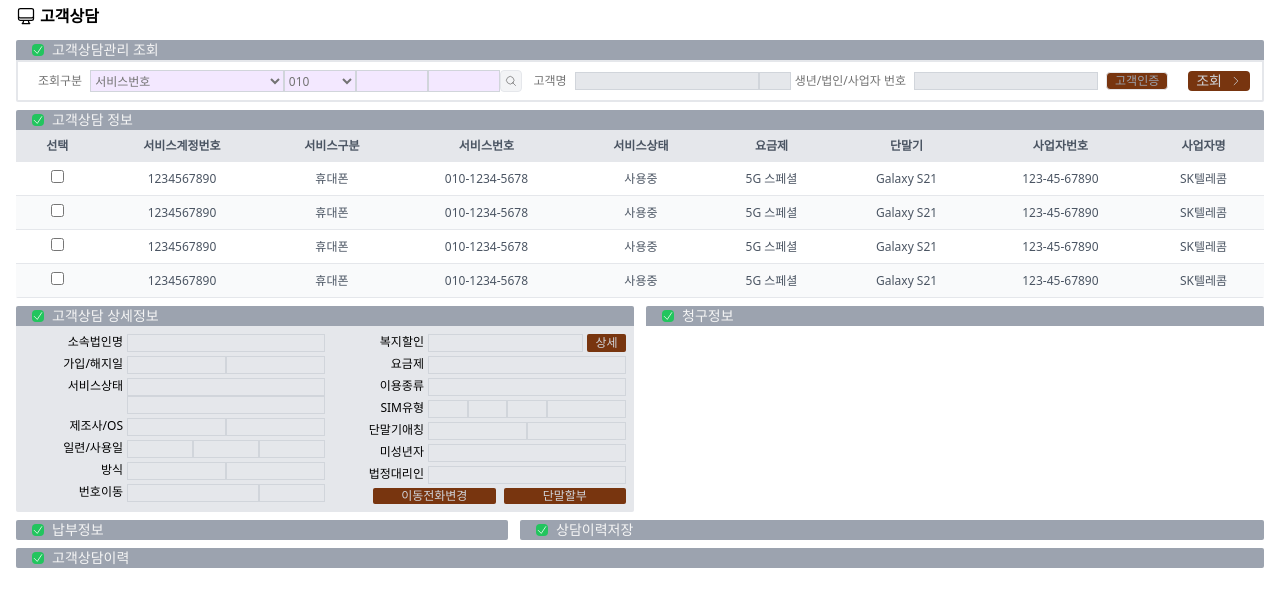
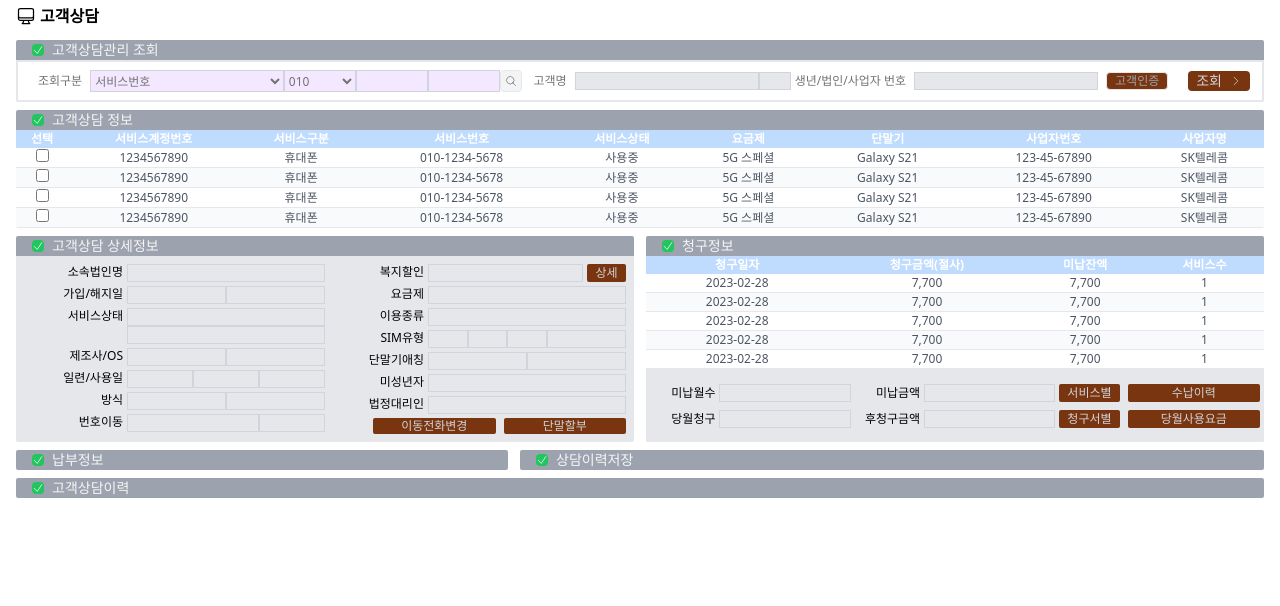
Before and after one commit to jinkihyeok/sk_practice, a React (Create React App) app: page / in a window 1280 px wide. Shown: the top 606 px of the page. Built offline with nearby package versions, Linux system fonts and the light colour scheme.

Commit message:
BillingInfo UI

```diff
--- a/src/components/sections/BillingInfo.tsx
+++ b/src/components/sections/BillingInfo.tsx
@@ -3,8 +3,69 @@ import SectionHeader from "../common/SectionHeader";
 
 export default function BillingInfo() {
     return (
-        <div className="section-style col-span-1">
+        <div className="section-style col-span-1 bg-yellow-200 flex flex-col">
             <SectionHeader title="청구정보"/>
+            <div className="flex flex-col w-full flex-grow">
+                <div className="overflow-y-auto">
+                    <table className="table-auto w-full text-xs">
+                        <thead>
+                        <tr className="bg-blue-200 text-white text-xs">
+                            <th className="text-center">청구일자</th>
+                            <th className="text-center">청구금액(절사)</th>
+                            <th className="text-center">미납잔액</th>
+                            <th className="text-center">서비스수</th>
+                        </tr>
+                        </thead>
+                        <tbody className="text-gray-600 text-xs text-center">
+                        {Array(5)
+                            .fill(null)
+                            .map((_, index) => (
+                                <tr
+                                    key={index}
+                                    className={`border-b border-gray-200 hover:bg-gray-100 ${
+                                        index % 2 === 0 ? "bg-white" : "bg-gray-50"
+                                    }`}
+                                >
+                                    <td className="px-1">2023-02-28</td>
+                                    <td className="px-1">7,700</td>
+                                    <td className="px-1">7,700</td>
+                                    <td className="px-1">1</td>
+                                </tr>
+                            ))}
+                        </tbody>
+                    </table>
+                </div>
+                <div className="flex flex-col flex-grow justify-center gap-2 text-xs p-1 bg-gray-200">
+                    <div className="flex flex-row w-full gap-1">
+                        <div className="flex flex-row gap-1 items-center w-1/3">
+                            <h3 className="whitespace-nowrap text-end w-1/3">미납월수</h3>
+                            <input className="input-style w-2/3" type="text"/>
+                        </div>
+                        <div className="flex flex-row gap-1 items-center w-1/3">
+                            <h3 className="whitespace-nowrap text-end w-1/3">미납금액</h3>
+                            <input className="input-style w-2/3" type="text"/>
+                        </div>
+                        <div className="flex flex-row gap-2 w-1/3">
+                            <button className="btn-style px-2">서비스별</button>
+                            <button className="btn-style px-1 flex-grow">수납이력</button>
+                        </div>
+                    </div>
+                    <div className="flex flex-row w-full gap-1">
+                        <div className="flex flex-row gap-1 items-center w-1/3">
+                            <h3 className="whitespace-nowrap text-end w-1/3">당월청구</h3>
+                            <input className="input-style w-2/3" type="text"/>
+                        </div>
+                        <div className="flex flex-row gap-1 items-center w-1/3">
+                            <h3 className="whitespace-nowrap text-end w-1/3">후청구금액</h3>
+                            <input className="input-style w-2/3" type="text"/>
+                        </div>
+                        <div className="flex flex-row gap-2 w-1/3">
+                            <button className="btn-style px-2">청구서별</button>
+                            <button className="btn-style px-1 flex-grow">당월사용요금</button>
+                        </div>
+                    </div>
+                </div>
+            </div>
         </div>
     )
 }
--- a/src/components/sections/ClientInfo.tsx
+++ b/src/components/sections/ClientInfo.tsx
@@ -7,16 +7,16 @@ export default function ClientInfo() {
             <div className="overflow-y-auto" style={{ maxHeight: "200px" }}>
                 <table className="table-auto w-full text-xs">
                     <thead>
-                    <tr className="bg-gray-200 text-gray-600 text-xs">
-                        <th className="py-2 px-4 text-center">선택</th>
-                        <th className="py-2 px-4 text-center">서비스계정번호</th>
-                        <th className="py-2 px-4 text-center">서비스구분</th>
-                        <th className="py-2 px-4 text-center">서비스번호</th>
-                        <th className="py-2 px-4 text-center">서비스상태</th>
-                        <th className="py-2 px-4 text-center">요금제</th>
-                        <th className="py-2 px-4 text-center">단말기</th>
-                        <th className="py-2 px-4 text-center">사업자번호</th>
-                        <th className="py-2 px-4 text-center">사업자명</th>
+                    <tr className="bg-blue-200 text-white text-xs">
+                        <th className="text-center">선택</th>
+                        <th className="text-center">서비스계정번호</th>
+                        <th className="text-center">서비스구분</th>
+                        <th className="text-center">서비스번호</th>
+                        <th className="text-center">서비스상태</th>
+                        <th className="text-center">요금제</th>
+                        <th className="text-center">단말기</th>
+                        <th className="text-center">사업자번호</th>
+                        <th className="text-center">사업자명</th>
                     </tr>
                     </thead>
                     <tbody className="text-gray-600 text-xs text-center">
@@ -29,17 +29,17 @@ export default function ClientInfo() {
                                     index % 2 === 0 ? "bg-white" : "bg-gray-50"
                                 }`}
                             >
-                                <td className="py-2 px-4">
+                                <td className="px-1">
                                     <input type="checkbox" />
                                 </td>
-                                <td className="py-2 px-4">1234567890</td>
-                                <td className="py-2 px-4">휴대폰</td>
-                                <td className="py-2 px-4">010-1234-5678</td>
-                                <td className="py-2 px-4">사용중</td>
-                                <td className="py-2 px-4">5G 스페셜</td>
-                                <td className="py-2 px-4">Galaxy S21</td>
-                                <td className="py-2 px-4">123-45-67890</td>
-                                <td className="py-2 px-4">SK텔레콤</td>
+                                <td className="px-1">1234567890</td>
+                                <td className="px-1">휴대폰</td>
+                                <td className="px-1">010-1234-5678</td>
+                                <td className="px-1">사용중</td>
+                                <td className="px-1">5G 스페셜</td>
+                                <td className="px-1">Galaxy S21</td>
+                                <td className="px-1">123-45-67890</td>
+                                <td className="px-1">SK텔레콤</td>
                             </tr>
                         ))}
                     </tbody>
```
